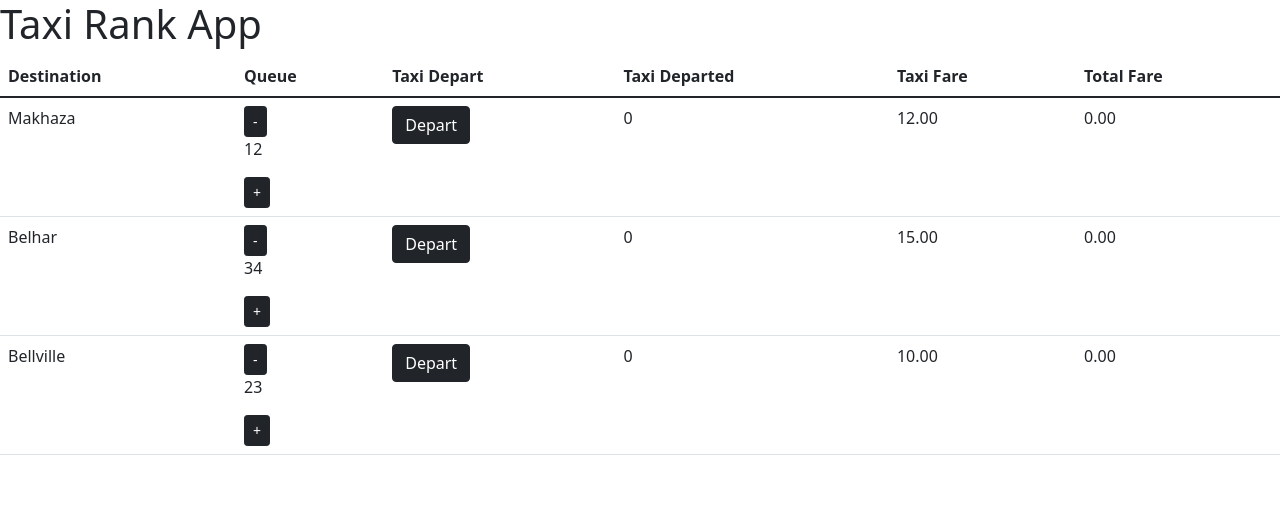
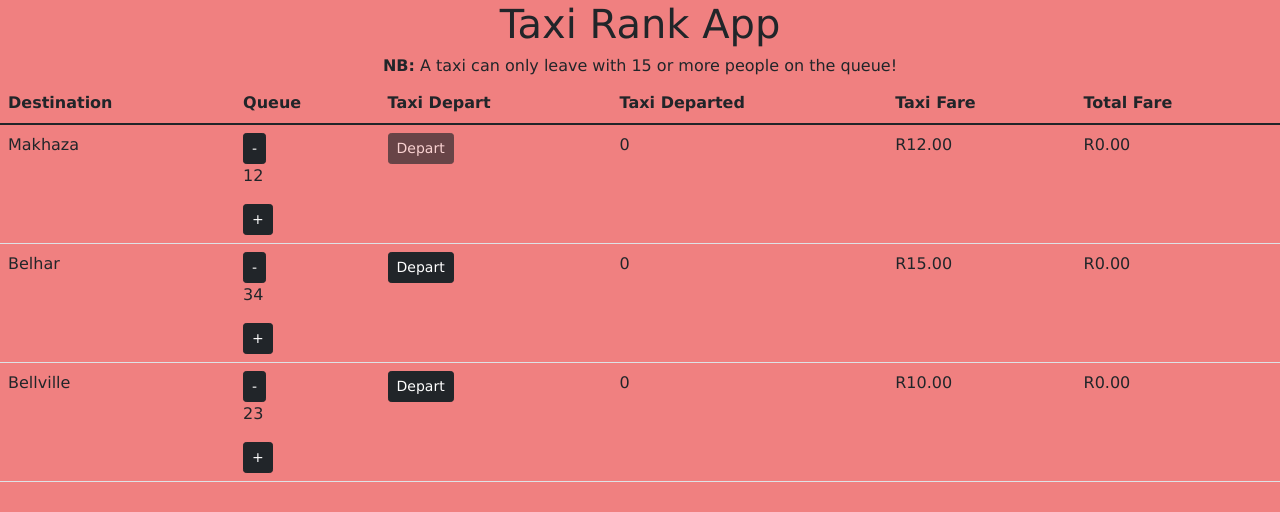
Before and after one commit to matjutapretty/AlpineJS-Taxi-Rank-App, a plain HTML site: page index.html in a window 1280 px wide. Drawn offline with nearby package versions, Linux system fonts and the light colour scheme.

Commit message:
added css and fixed the depart button to be inactive if the queue has less than 15 people

```diff
--- a/index.html
+++ b/index.html
@@ -7,17 +7,28 @@
     <link href="https://cdn.jsdelivr.net/npm/bootstrap@5.1.3/dist/css/bootstrap.min.css" rel="stylesheet"
     integrity="sha384-1BmE4kWBq78iYhFldvKuhfTAU6auU8tT94WrHftjDbrCEXSU1oBoqyl2QvZ6jIW3" crossorigin="anonymous">
     <title>Taxi Rank App</title>
+    <script src="https://cdn.jsdelivr.net/gh/alpinejs/alpine@v2.8.0/dist/alpine.min.js" defer></script>
+    <link rel="stylesheet" href="style.css">
 </head>
 <body>
+
+    <script>
+        let passengers = 15;
+        let queue
+        let profit
+        let totalPerTrip
+    </script>
 
     <div>
         <h1>Taxi Rank App</h1>
     </div>
 
+    <h6> <strong>NB:</strong> A taxi can only leave with 15 or more people on the queue!</h6>
+
     <div x-data=" {taxiData: [
-        { destination: 'Makhaza', queue: 12, taxiCount: 0, fare: 12.00 },
-        { destination: 'Belhar', queue: 34, taxiCount: 0, fare: 15.00 },
-        { destination: 'Bellville', queue: 23, taxiCount: 0, fare: 10.00 }]}">
+        { destination: 'Makhaza', queue: 12, taxiCount: 0, fare: 12.00, taxiFareTotal: 0 },
+        { destination: 'Belhar', queue: 34, taxiCount: 0, fare: 15.00, taxiFareTotal: 0 },
+        { destination: 'Bellville', queue: 23, taxiCount: 0, fare: 10.00, taxiFareTotal: 0 }]}">
 
 
         <table class="table">
@@ -31,68 +42,51 @@
                     <th scope="col">Total Fare</th>
                 </tr>
             </thead>
+
             <tbody>
-
-
             <template x-for="taxi in taxiData">
                 <tr>
                     <td>
                         <p x-text="taxi.destination"></p>
                     </td>
+
                     <td>
                         <template x-if="taxi.queue>0">
                             <button class="btn btn-dark btn-sm" @click="taxi.queue--">-</button>
                         </template>
+
                         <p x-text="taxi.queue"></p>
                         <button class="btn btn-dark btn-sm" @click="taxi.queue++">+</button>
                     </td>
+
                     <td>
-                            <button class="btn btn-dark" @click="taxi.queue=taxi.queue-passengers, taxi.taxiCount++">Depart</button>
+                        <template x-if="taxi.queue>14">
+                            <button class="btn btn-dark btn-sm" @click="taxi.queue=taxi.queue-passengers, taxi.taxiCount++, taxi.taxiFareTotal=(taxi.fare*passengers)*taxi.taxiCount">Depart</button>
+                        </template>
+
+                        <template x-if="15>taxi.queue">
+                            <button type="button" class="btn btn-dark btn-sm" disabled @click="taxi.queue=taxi.queue-passengers, taxi.taxiCount++">Depart</button>
+                        </template>
                     </td>
+
                     <td>
                         <p x-text="taxi.taxiCount"></p>
                     </td>
+
                     <td>
-                            <p x-text="taxi.fare.toFixed(2)"></p>
+                        R<span x-text="taxi.fare.toFixed(2)"></span>
                     </td>
 
                     <td>
-                            <p x-text="((taxi.fare*passengers)*taxi.taxiCount).toFixed(2)"></p>
+                        R<span x-text="taxi.taxiFareTotal.toFixed(2)"></span>
                     </td>
 
                 </tr>
-
             </template>
-                <tr>
-
-                </tr>
-
-
-
             </tbody>
         </table>
 
-
-
     </div>
-
-    <script>
-        let passengers = 12;
-        let queue
-    </script>
-
-    <script>
-        function taxiData() {
-            return {
-                taxi: [
-                    { destination: 'Makhaza', queue: 12, taxiCount: 0, fare: 12.00 },
-                    { destination: 'Belhar', queue: 34, taxiCount: 0, fare: 15.00 },
-                    { destination: 'Bellville', queue: 23, taxiCount: 0, fare: 10.00 }]
-            }
-        }
-    </script>
-
-<script src="https://cdn.jsdelivr.net/gh/alpinejs/alpine@v2.8.0/dist/alpine.min.js" defer></script>
 
 </body>
 </html>
--- /dev/null
+++ b/style.css
@@ -0,0 +1,12 @@
+body {
+    background-color: lightcoral;
+    font-family: 'Lucida Sans', 'Lucida Sans Regular', 'Lucida Grande', 'Lucida Sans Unicode', Geneva, Verdana, sans-serif;
+
+}
+h1 {
+    text-align: center;
+}
+
+h6 {
+    text-align: center;
+}
```
Lines whose indentation alone changed are shown as unchanged.
